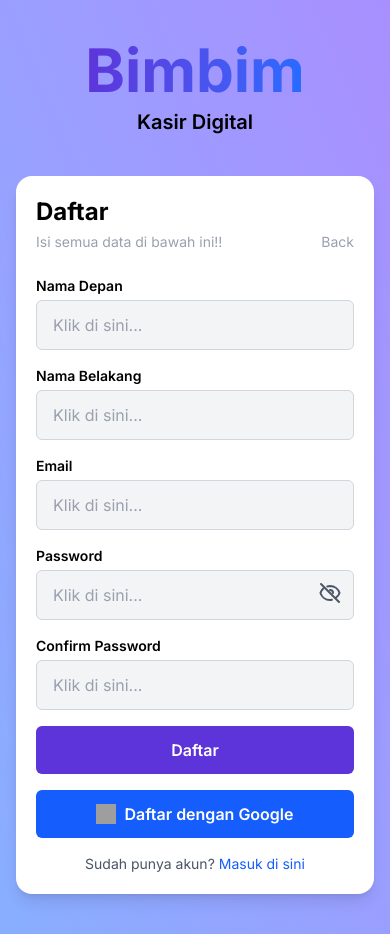
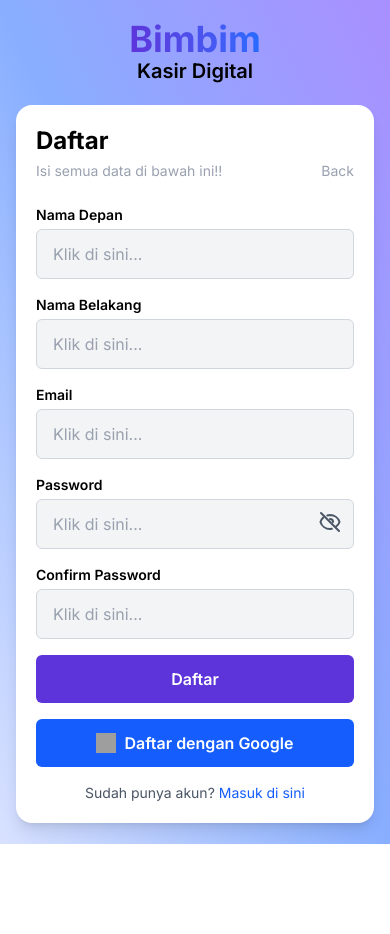
Before and after one commit to farhanangga/bimbim, a Next.js app: page /signIn/signUp in a window 390 px wide. After the commit the page ends 844 px from the top, so only its background shows below. Built offline with nearby package versions, Linux system fonts and the light colour scheme; grey boxes are pictures that could not be loaded.

Commit message:
adjusment

```diff
--- a/src/app/signIn/page.tsx
+++ b/src/app/signIn/page.tsx
@@ -9,16 +9,16 @@
   const [showPassword, setShowPassword] = useState(false);
 
   return (
-    <div className="relative min-h-screen flex flex-col justify-between bg-gradient-to-tr from-[#88AEFF] to-[#A88FFF] ">
+    <div className="relative min-h-screen flex flex-col justify-between bg-gradient-to-tr from-[#D8E1FF] via-[#88AEFF] to-[#A88FFF]">
       {/* MAIN CONTENT */}
-      <div className="flex flex-1 flex-col md:flex-row items-center justify-center px-4 py-10 gap-8 md:gap-50">
+      <div className="flex flex-1 flex-col md:flex-row items-center justify-center px-4 py-5 gap-5 md:gap-50">
 
         {/* LEFT SIDE (Logo) */}
         <div className="flex flex-col items-center md:items-start text-center md:text-left">
-          <h1 className="text-6xl md:text-[128px] font-bold text-transparent bg-clip-text bg-gradient-to-r from-[#5D33DA] to-[#266BFF] leading-none">
+          <h1 className="text-4xl md:text-[128px] font-bold text-transparent bg-clip-text bg-gradient-to-r from-[#5D33DA] to-[#266BFF] leading-none">
             Bimbim
           </h1>
-          <h2 className="text-xl md:text-[48px] font-semibold text-black mt-2 md:-mt-2">
+          <h2 className="text-xl md:text-[48px] font-semibold text-black md:-mt-2">
             Kasir Digital
           </h2>
         </div>
--- a/src/app/signIn/signUp/page.tsx
+++ b/src/app/signIn/signUp/page.tsx
@@ -8,21 +8,21 @@
   const [showPassword, setShowPassword] = useState(false);
 
   return (
-    <div className="relative min-h-screen flex flex-col justify-between bg-gradient-to-tr from-[#88AEFF] to-[#A88FFF]">
+    <div className="relative min-h-screen flex flex-col justify-between bg-gradient-to-tr from-[#D8E1FF] via-[#88AEFF] to-[#A88FFF]">
       {/* Main Content */}
-      <div className="flex flex-1 items-center justify-center px-4 py-10">
+      <div className="flex flex-1 items-center justify-center px-4 py-5">
         <div
           className="
             flex w-full max-w-[1180px] justify-between items-center mx-auto
-            flex-col md:flex-row gap-10 md:gap-0
+            flex-col md:flex-row gap-5 md:gap-0
           "
         >
           {/* LEFT SIDE */}
           <div className="flex flex-col items-center md:items-start text-center md:text-left">
-          <h1 className="text-6xl md:text-[128px] font-bold text-transparent bg-clip-text bg-gradient-to-r from-[#5D33DA] to-[#266BFF] leading-none">
+          <h1 className="text-4xl md:text-[128px] font-bold text-transparent bg-clip-text bg-gradient-to-r from-[#5D33DA] to-[#266BFF] leading-none">
             Bimbim
           </h1>
-          <h2 className="text-xl md:text-[48px] font-semibold text-black mt-2 md:-mt-2">
+          <h2 className="text-xl md:text-[48px] font-semibold text-black md:-mt-2">
             Kasir Digital
           </h2>
         </div>
```
